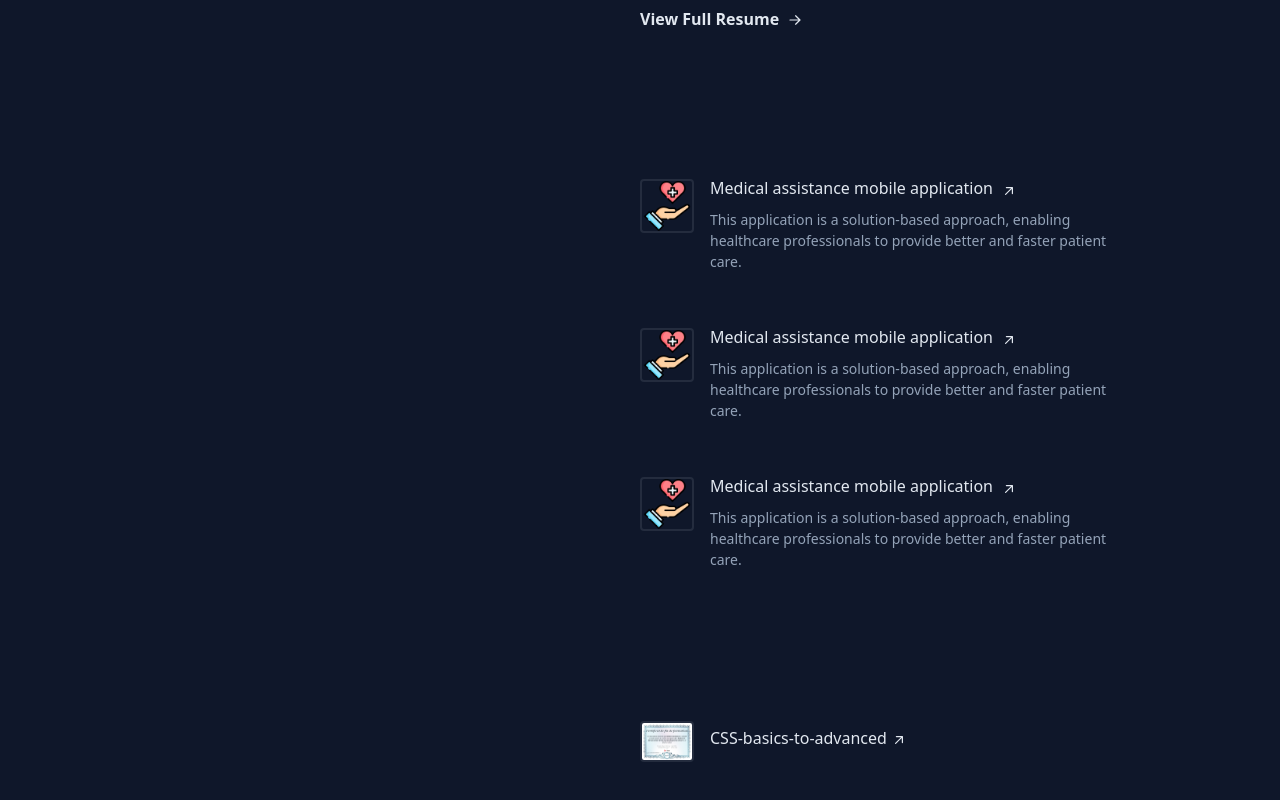
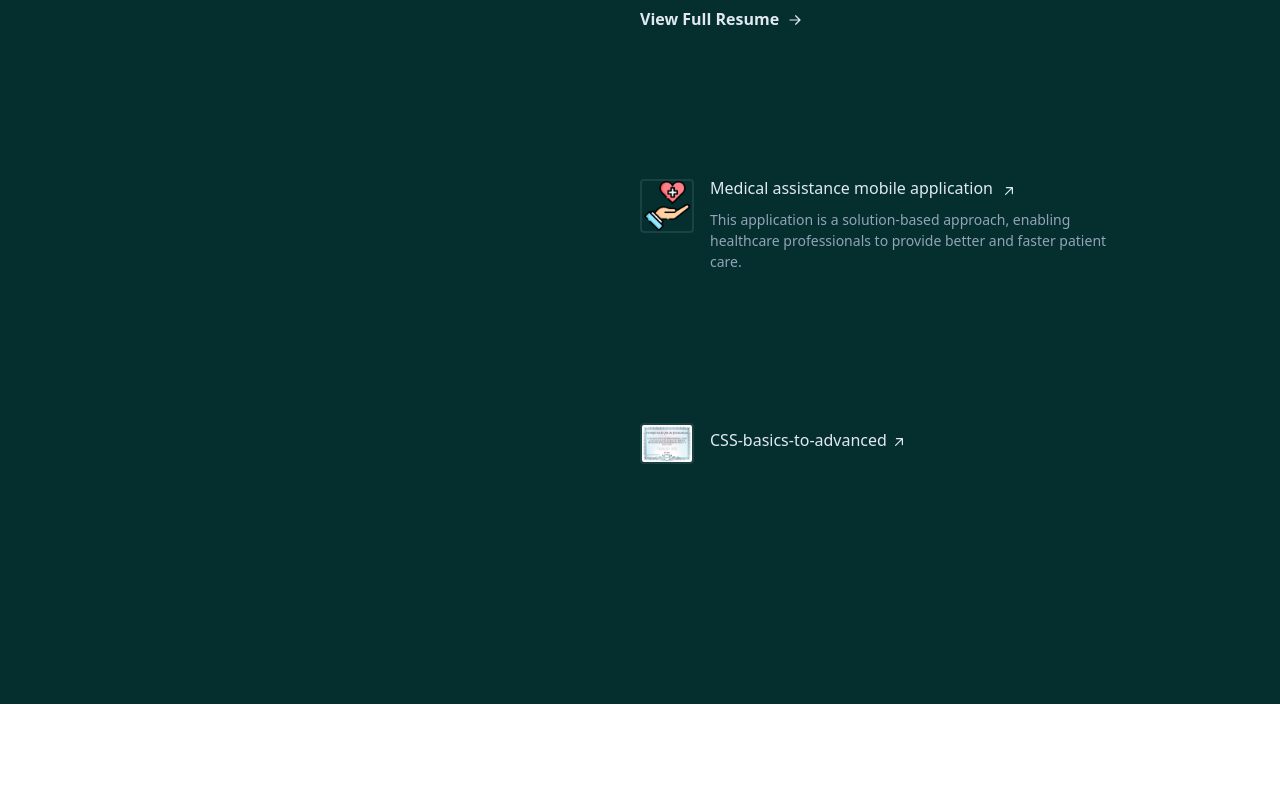
Before and after one commit to Harley755/portfolio-vuejs, a Vue app: page / in a window 1280 px wide. Shown: the part 1664-2464 px from the top of the page. After the commit the page ends 2368 px from the top, so only its background shows below. Built offline with nearby package versions, Linux system fonts and the light colour scheme.

Commit message:
Change theme

```diff
--- a/src/App.vue
+++ b/src/App.vue
@@ -46,10 +46,10 @@ export default {
 <template>
   <div>
     <div
-      class="bg-slate-900 leading-relaxed text-slate-400 antialiased selection:bg-teal-300 selection:text-teal-900 min-h-screen min-w-screen mx-auto py-12 font-sans md:py-20 lg:px-24 lg:py-0 md:flex md:justify-end md:relative">
+      class="bg-teal-950 leading-relaxed text-slate-400 antialiased selection:bg-teal-300 selection:text-teal-900 min-h-screen min-w-screen mx-auto py-12 font-sans md:py-20 lg:px-24 lg:py-0 md:flex md:justify-end md:relative">
       <!-- Gradient dynamique -->
       <div class="pointer-events-none fixed inset-0 z-30 transition-all duration-300 lg:absolute" :style="{
-        background: `radial-gradient(600px at ${gradientPosition.x}px ${gradientPosition.y}px, rgba(29, 78, 216, 0.15), transparent 80%)`
+        background: `radial-gradient(600px at ${gradientPosition.x}px ${gradientPosition.y}px, rgba(45, 212, 191, 0.15), transparent 80%)`
       }"></div>
       <LeftSide />
       <RigthSide />
--- a/src/components/rigthSideComponents/ProjectComponent.vue
+++ b/src/components/rigthSideComponents/ProjectComponent.vue
@@ -11,27 +11,7 @@ export default {
           description:
             'This application is a solution-based approach, enabling healthcare professionals to provide better and faster patient care.',
           // technologies: ['Flutter', 'Firebase'],
-          companyWebsite: 'https://adpme.bj/',
-        },
-        {
-          image: '',
-          title: 'Medical assistance mobile application',
-          company: 'ADPME',
-          location: 'Cotonou, Benin',
-          description:
-            'This application is a solution-based approach, enabling healthcare professionals to provide better and faster patient care.',
-          // technologies: ['Flutter', 'Firebase'],
-          companyWebsite: 'https://adpme.bj/',
-        },
-        {
-          image: '',
-          title: 'Medical assistance mobile application',
-          company: 'ADPME',
-          location: 'Cotonou, Benin',
-          description:
-            'This application is a solution-based approach, enabling healthcare professionals to provide better and faster patient care.',
-          // technologies: ['Flutter', 'Firebase'],
-          companyWebsite: 'https://adpme.bj/',
+          companyWebsite: '',
         },
       ],
     };
```
